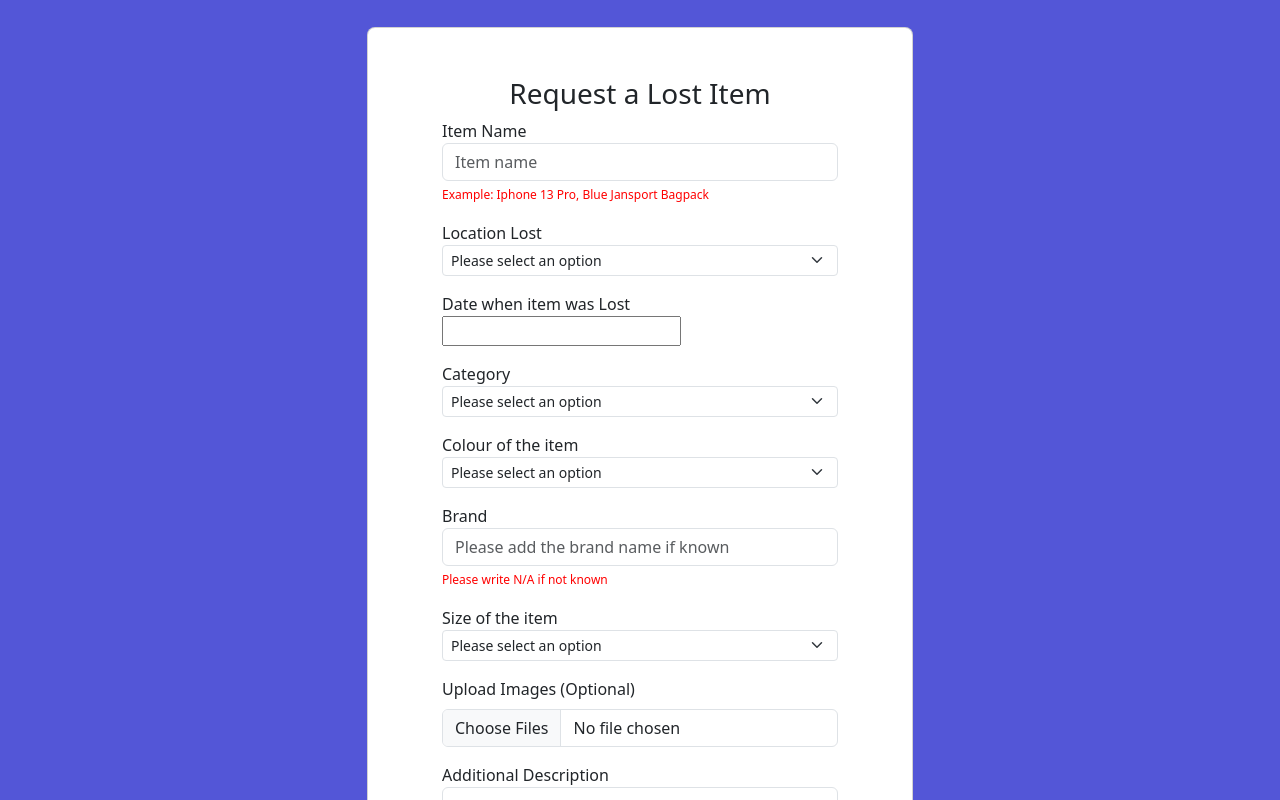
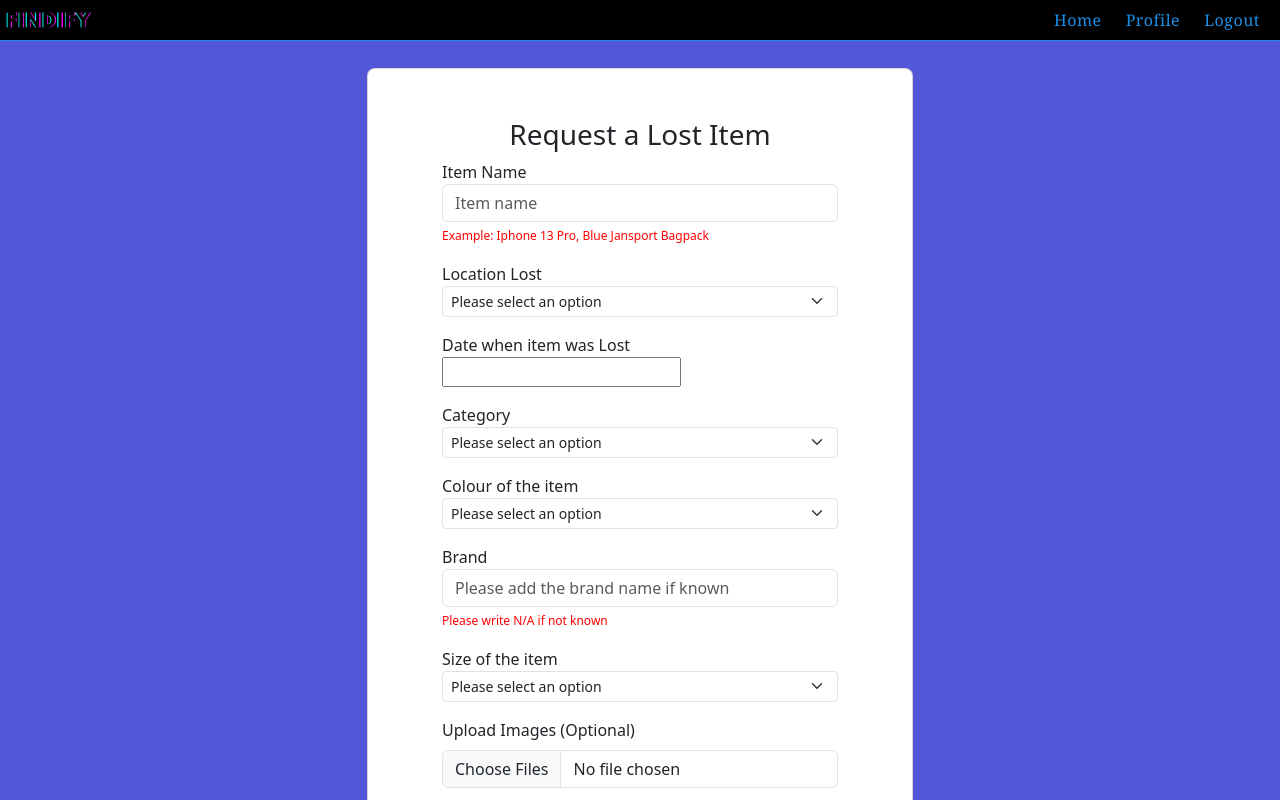
Before and after one commit to utmgdsc/Findify, a React (Create React App) app: page /requestlostitem in a window 1280 px wide. Shown: the top 800 px of the page. Built offline with nearby package versions, Linux system fonts and the light colour scheme.

Commit message:
nav bar added.

```diff
--- a/src/components/views/RequestLostItemView/RequestLost.js
+++ b/src/components/views/RequestLostItemView/RequestLost.js
@@ -2,6 +2,7 @@ import React, { useState } from "react";
 import { useNavigate } from "react-router-dom";
 import DatePicker from "react-datepicker";
 import "react-datepicker/dist/react-datepicker.css";
+import NavBar from "../../common/NavBar";
 import "./style.css";
 
 export default function RequestLost() {
@@ -173,13 +174,19 @@ export default function RequestLost() {
   };
 
   return (
+    <>
+      <NavBar />
       <div className="body-request-lost">
         <div className="container h-40">
           <div className="row d-flex justify-content-center align-items-center h-100">
             <div className="col-12 col-md-9 col-lg-7 col-xl-6">
               <div className="card rounded-3" id="requestlostitem-card">
                 <div className="card-body p-4">
-                <form noValidate validated={validated} onSubmit={submitHandler}>
+                  <form
+                    noValidate
+                    validated={validated}
+                    onSubmit={submitHandler}
+                  >
                     <h3 className="text-center">Request a Lost Item</h3>
                     <div className="mb-3">
                       <label>Item Name</label>
@@ -392,5 +399,6 @@ export default function RequestLost() {
           </div>
         </div>
       </div>
+    </>
   );
 }
```
Lines whose indentation alone changed are shown as unchanged.
